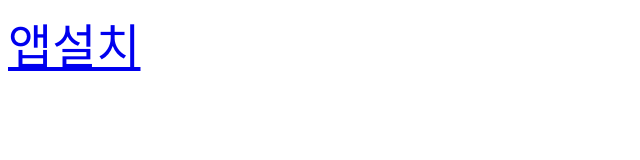
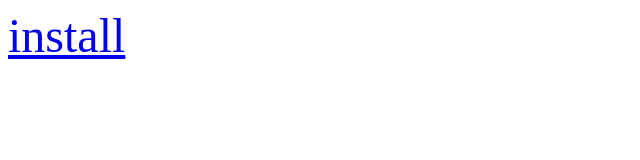
Before and after one commit to woosim/printPDF, a plain HTML site: page index.html in a window 1280 px wide. Shown: the whole page, without its empty margins (0-640 px from the left). Drawn offline with Linux system fonts and the light colour scheme.

Commit message:
Update index.html

```diff
--- a/index.html
+++ b/index.html
@@ -9,7 +9,7 @@
 </head>
 
 <body>
-	<font size = 25><a href="itms-services://?action=download-manifest&url=https://github.com/woosim/printPDF/raw/master/printPDF.plist">앱설치</a></font>
+	<font size = 25><a href="itms-services://?action=download-manifest&url=https://github.com/woosim/printPDF/raw/master/printPDF.plist">install</a></font>
 </body>
 
 </html>
```
